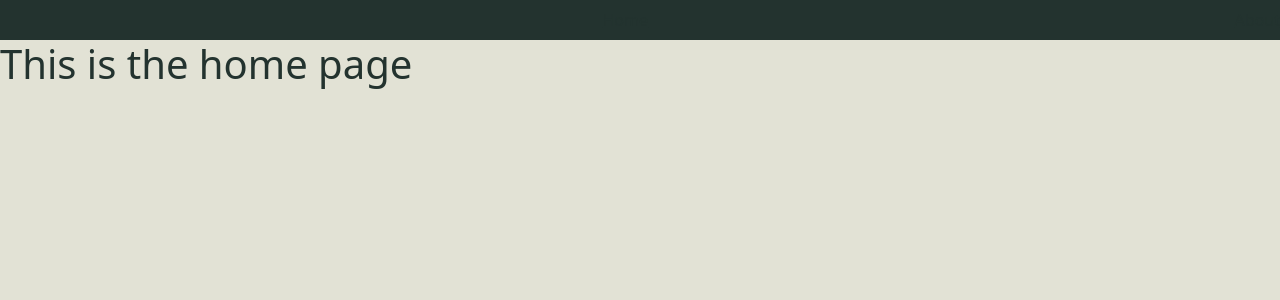
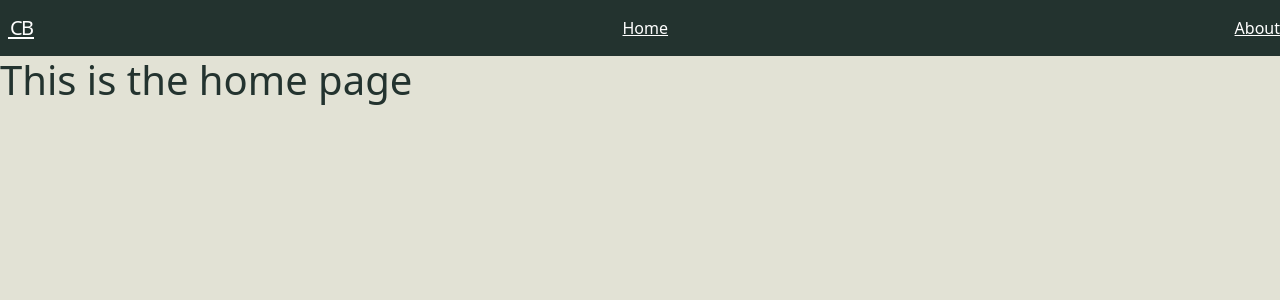
Before and after one commit to ChrisBouwhuis/Portfolio-Bootstrap-Vue, a Vue app: page / in a window 1280 px wide. Shown: the top 300 px of the page. Built offline with nearby package versions, Linux system fonts and the light colour scheme.

Commit message:
added logo to navbar

```diff
--- a/src/App.vue
+++ b/src/App.vue
@@ -6,9 +6,17 @@ import { RouterLink, RouterView } from 'vue-router'
   <header>
     <div class="wrapper">
       <nav class="navbar bg-primary text-secondary">
-        <router-link to="/" class="navbar-brand"><i class=""></i></router-link>
-        <RouterLink to="/" class="nav-item">Home</RouterLink>
-        <RouterLink to="/about" class="nav-item">About</RouterLink>
+        <router-link to="/" class="navbar-brand">
+          <svg width="40" height="20" xmlns="http://www.w3.org/2000/svg">
+            <svg height="30" width="200" xmlns="http://www.w3.org/2000/svg">
+              <text x="10" y="15" fill="white">C</text>
+              <text x="21" y="15" fill="white">B</text>
+              <line x1="8" y1="18" x2="34" y2="18" style="stroke: white; stroke-width: 2" />
+            </svg>
+          </svg>
+        </router-link>
+        <RouterLink to="/" class="nav-item text-white">Home</RouterLink>
+        <RouterLink to="/about" class="nav-item text-white">About</RouterLink>
       </nav>
     </div>
   </header>
```
Also changed, not shown: src/components/nav-link.vue (added).
